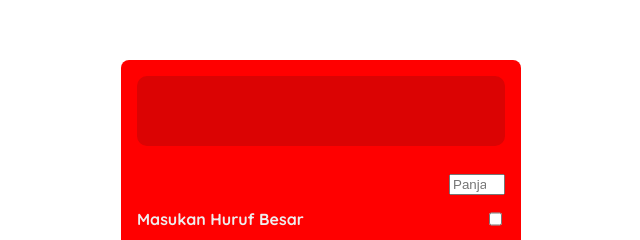
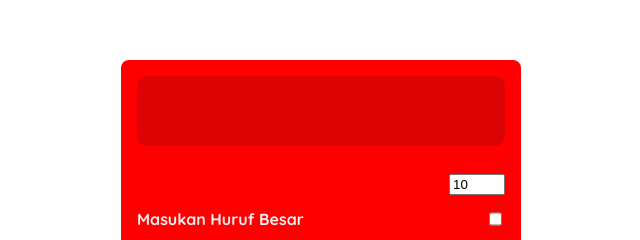
Before and after one commit to SazumiVicky/sazumipass, a plain HTML site: page index.html in a window 1280 px wide. Shown: the part 139-379 px from the top of the page, 319-959 px from the left. Drawn offline with Linux system fonts and the light colour scheme.

Commit message:
Update index.html

```diff
--- a/index.html
+++ b/index.html
@@ -22,7 +22,7 @@
     <div class="sazumibod">
       <div class="sazumiform">
         <lable for="length"></lable>
-        <input id="sazumi05" type="number" placeholder="Panjang Password" min="8" max="30">
+        <input id="sazumi05" type="number" value="10" min="8" max="30">
       </div>
       <div class="sazumiform">
        <label for="sazumi01">Masukan Huruf Besar</label>
```
